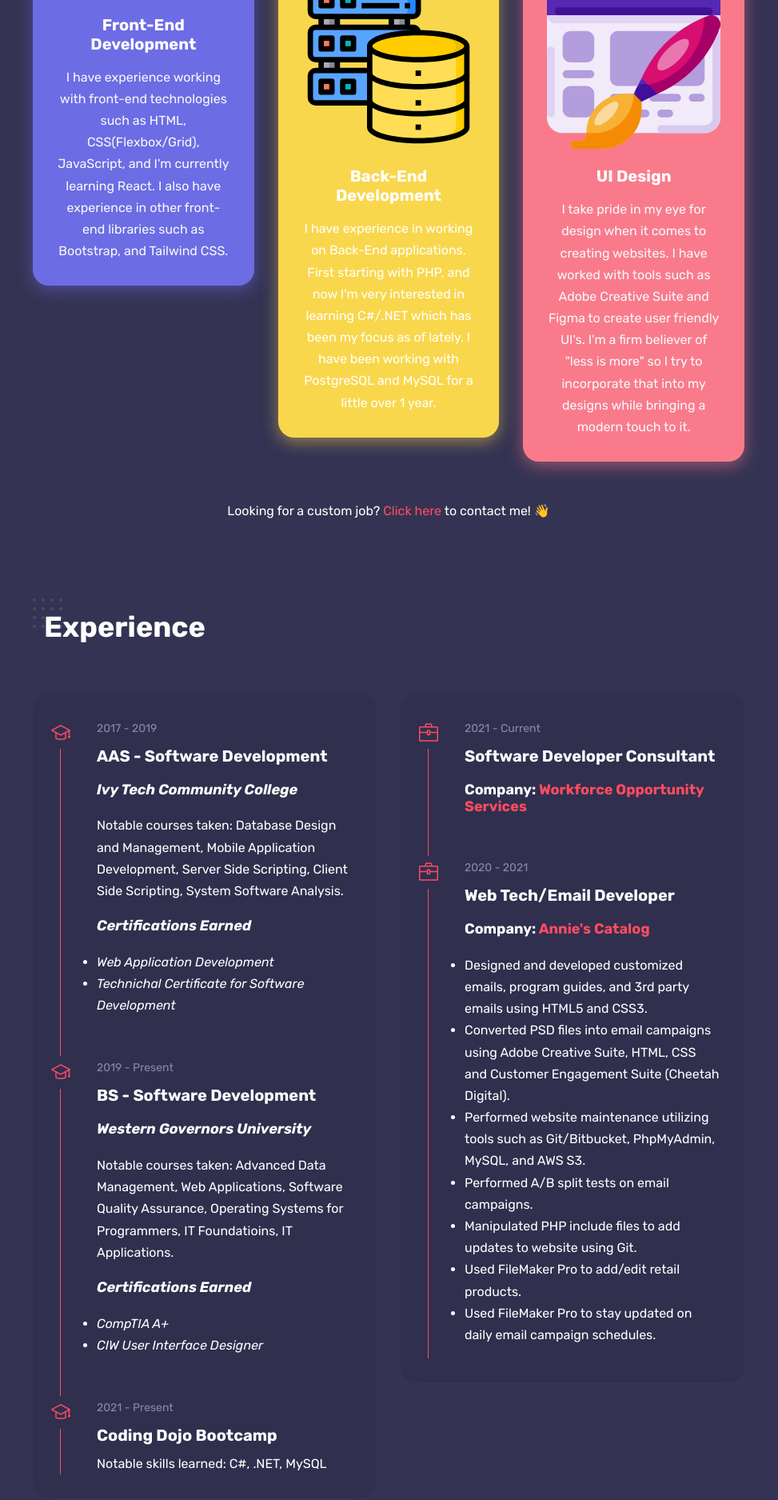
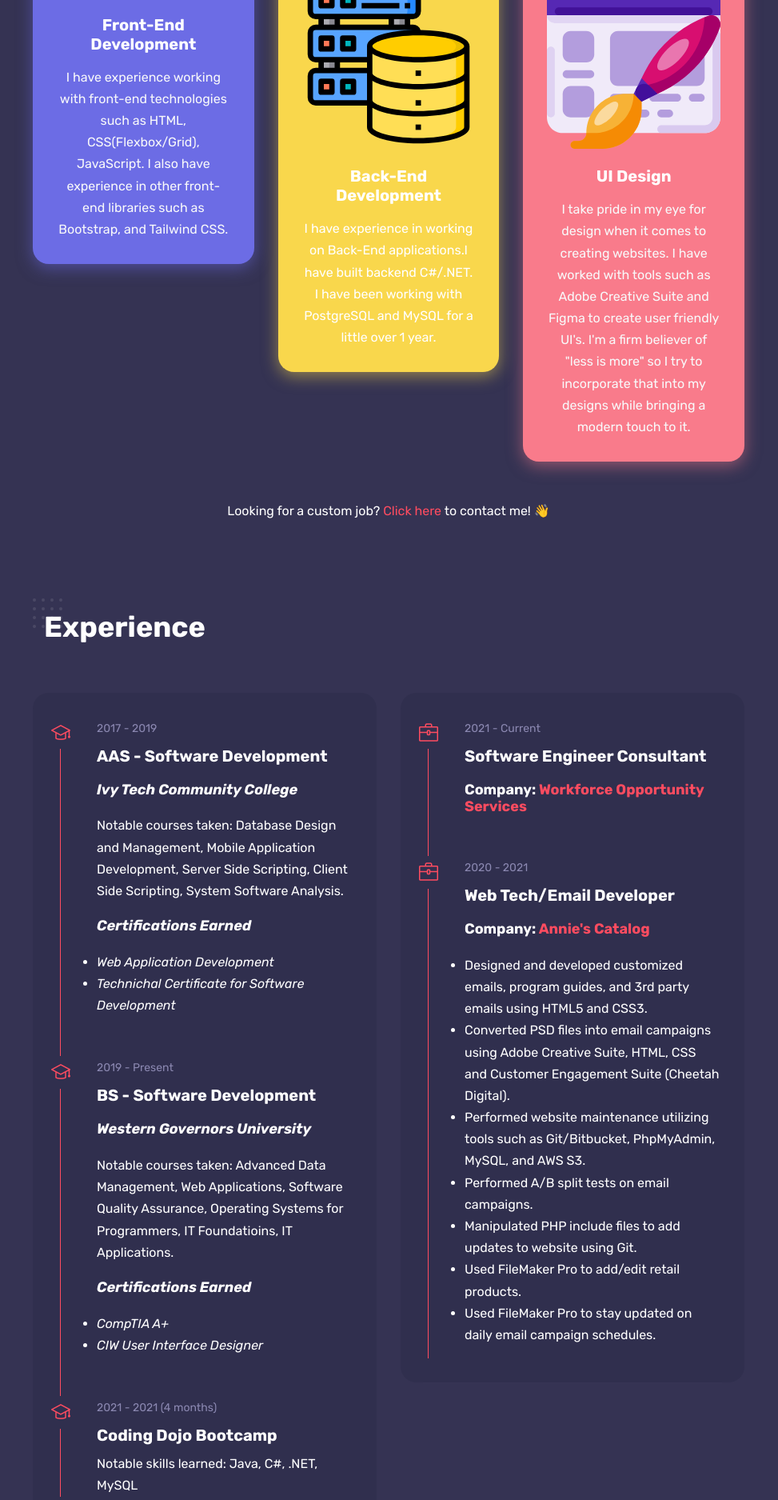
Before and after one commit to TheDevNick/HollinsDigital, a plain HTML site: page index.html in a window 1280 px wide. Shown: the part 2145-4020 px from the top of the page at 80% size, without its empty margins (154-1127 px from the left). Drawn offline with Linux system fonts and the light colour scheme.

Commit message:
updated some personal information

```diff
--- a/index.html
+++ b/index.html
@@ -226,7 +226,7 @@
 					<div class="fact-item">
 						<span class="icon icon-people"></span>
 						<div class="details">
-							<h3 class="mb-0 mt-0 number"><em class="count">15</em></h3>
+							<h3 class="mb-0 mt-0 number"><em class="count">5</em></h3>
 							<p class="mb-0">Satisfied Clients, Managers, Directors</p>
 						</div>
 					</div>
@@ -312,7 +312,7 @@
 					<div class="service-box rounded data-background padding-30 text-center text-light shadow-blue" data-color="#6C6CE5">
 						<img class="service-logos" src="images/ui-design.svg" alt="Front-End Development" />
 						<h3 class="mb-3 mt-0">Front-End Development</h3>
-						<p class="mb-0">I have experience working with front-end technologies such as HTML, CSS(Flexbox/Grid), JavaScript, and I'm currently learning React. I also have experience in other front-end libraries such as Bootstrap, and Tailwind CSS. </p>
+						<p class="mb-0">I have experience working with front-end technologies such as HTML, CSS(Flexbox/Grid), JavaScript. I also have experience in other front-end libraries such as Bootstrap, and Tailwind CSS. </p>
 					</div>
 					<div class="spacer d-md-none d-lg-none" data-height="30"></div>
 				</div>
@@ -322,7 +322,7 @@
 					<div class="service-box rounded data-background padding-30 text-center shadow-yellow" data-color="#F9D74C">
 						<img class="service-logos" src="images/database-storage.svg" alt="Back-End Development" />
 						<h3 class="mb-3 mt-0">Back-End Development</h3>
-						<p class="mb-0">I have experience in working on Back-End applications. First starting with PHP, and now I'm very interested in learning C#/.NET which has been my focus as of lately. I have been working with PostgreSQL and MySQL for a little over 1 year.</p>
+						<p class="mb-0">I have experience in working on Back-End applications.I have built backend C#/.NET. I have been working with PostgreSQL and MySQL for a little over 1 year.</p>
 					</div>
 					<div class="spacer d-md-none d-lg-none" data-height="30"></div>
 				</div>
@@ -396,9 +396,9 @@
 						<!-- timeline item -->
 						<div class="timeline-container wow fadeInUp" data-wow-delay="0.4s">
 							<div class="content">
-								<span class="time">2021 - Present</span>
+								<span class="time">2021 - 2021 (4 months)</span>
 								<h3 class="title">Coding Dojo Bootcamp</h3>
-								<p>Notable skills learned: C#, .NET, MySQL</p>
+								<p>Notable skills learned: Java, C#, .NET, MySQL</p>
 							</div>
 						</div>
 
@@ -421,7 +421,7 @@
 						<div class="timeline-container wow fadeInUp">
 							<div class="content">
 								<span class="time">2021 - Current</span>
-								<h3 class="title">Software Developer Consultant</h3>
+								<h3 class="title">Software Engineer Consultant</h3>
 								<h4>Company: <a href="https://www.wforce.org/" target="_blank">Workforce Opportunity Services</a> </h4>
 								<ul>
 									<!-- <li>Design and developed websites for clients using HTML5, CSS3, Bootstrap, and JavaScript.</li>
```
